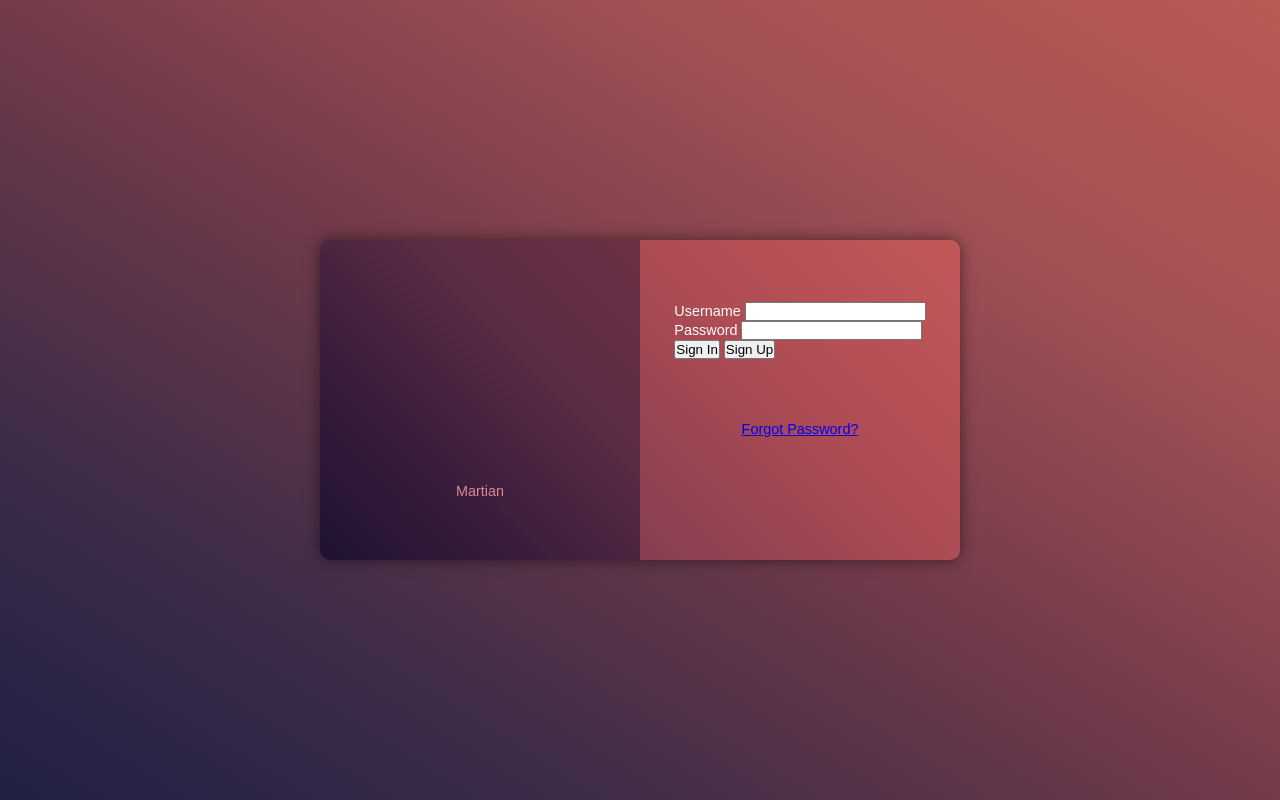
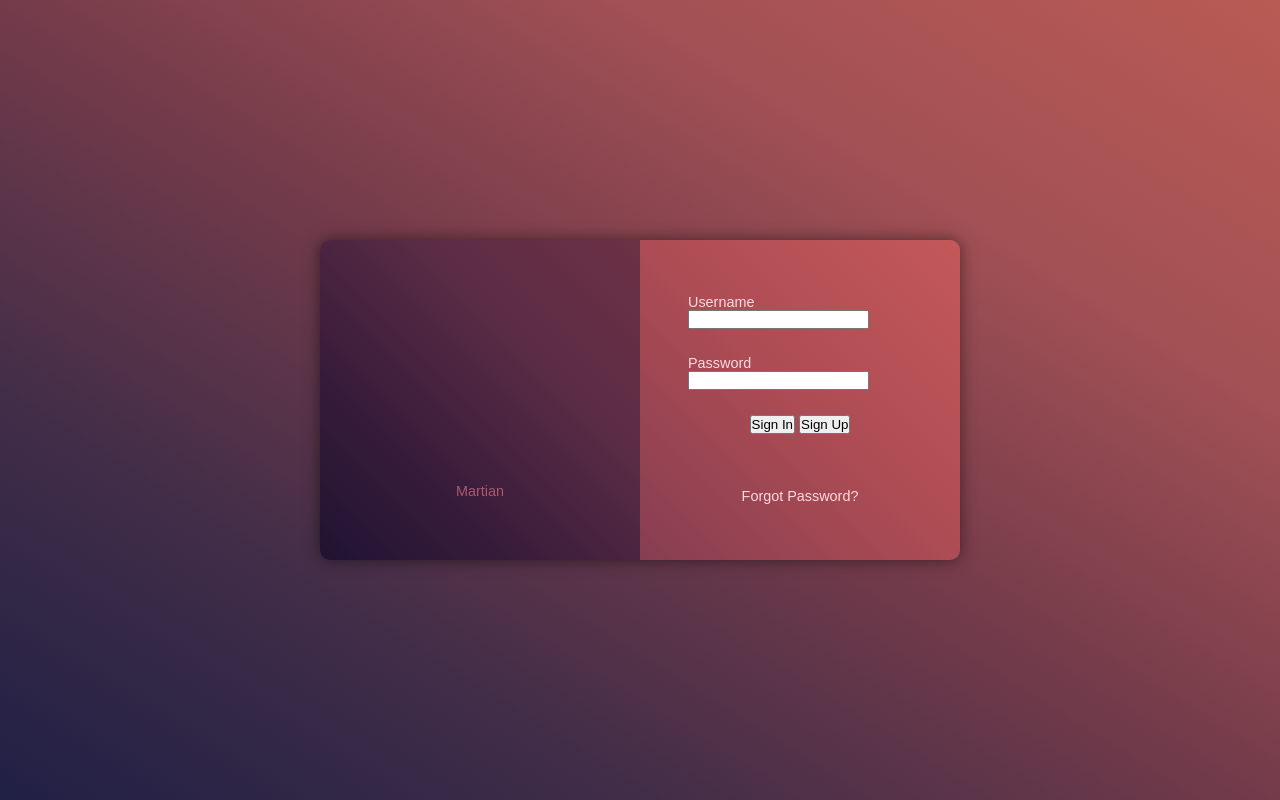
Before and after one commit to amarolahy/wcc-front-challenge-s6, a website built with webpack: page index.html in a window 1280 px wide. Built offline with nearby package versions, Linux system fonts and the light colour scheme.

Commit message:
Form login layout, and correct colors

```diff
--- a/src/sass/colors/_colors.scss
+++ b/src/sass/colors/_colors.scss
@@ -9,7 +9,7 @@ $bittersweet-shimmer: #B95A54;
 $white: #FCFBFC;
 
 // text
-$shimmering-blush: #DD8891;
+$shimmering-blush: #FFD9DF;
 
 // form-login
 // background
@@ -19,7 +19,7 @@ $indian-red: #CE5758;
 
 // card-illustration
 // martian
-$twilight-lavender: #885166;
+$twilight-lavender: #AA586F;
 $dark-purple: #201232;
 $dark-purple-lighter: #3A1D3B;
 $old-mauve: #5C2C45;
--- a/src/sass/index.scss
+++ b/src/sass/index.scss
@@ -54,7 +54,7 @@ html {
     $old-mauve,
     $old-mauve-lighter
   );
-  color: $shimmering-blush;
+  color: $twilight-lavender;
   border-radius: 10px 0 0 10px;
 }
 
@@ -71,6 +71,21 @@ html {
     $english-red,
     $indian-red
   );
-  color: $white;
+  color: $shimmering-blush;
   border-radius: 0 10px 10px 0;
+
+  a {
+    text-decoration: none;
+    color: $shimmering-blush;
+  }
 }
+
+.form-login {
+  display: flex;
+  flex-direction: column;
+  justify-content: space-evenly;
+  align-items: center;
+  height: 60%;
+  width: 100%;
+  padding: 0 15%;
+}
```
